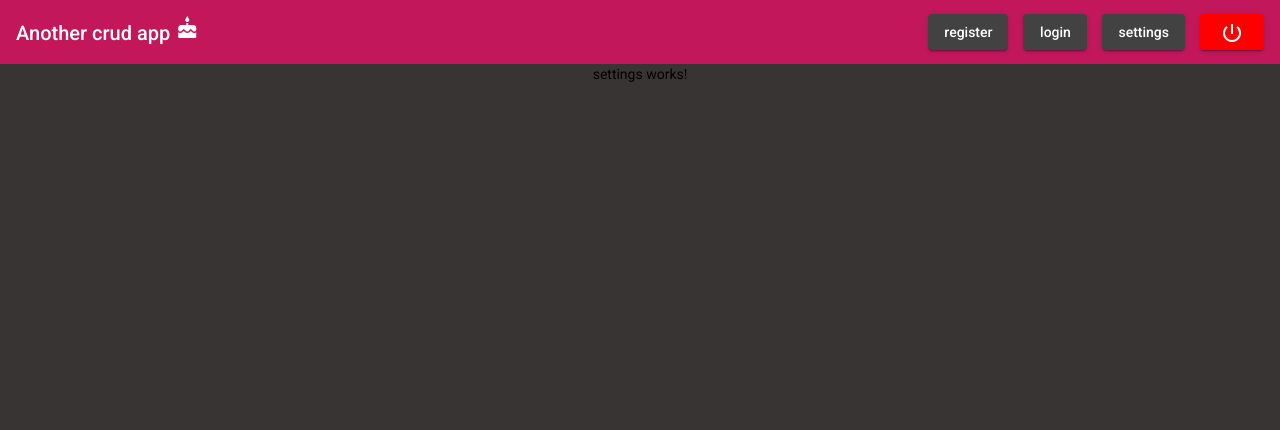
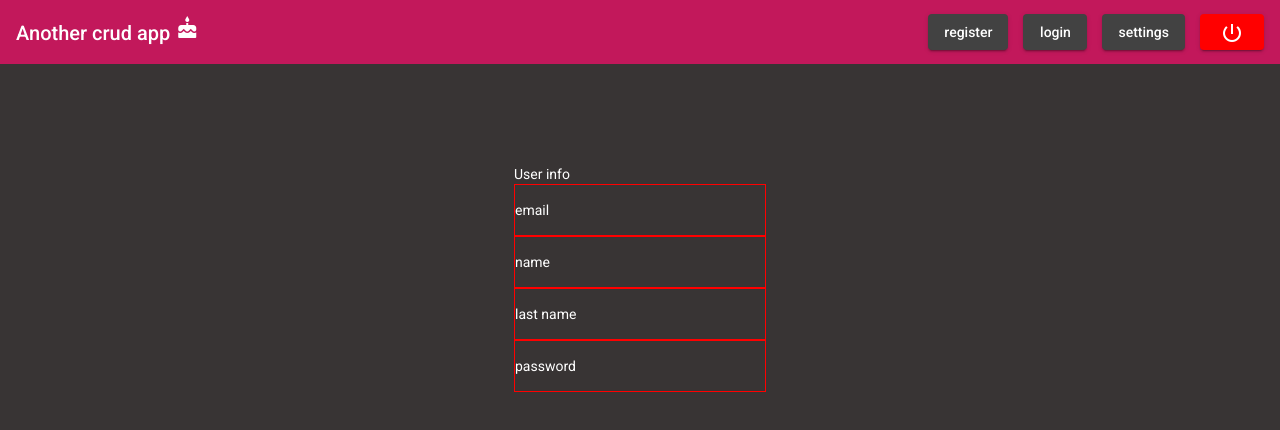
Before and after one commit to oDs1337/register-login-crud, an Angular app: page /settings in a window 1280 px wide. Shown: the top 430 px of the page. Built offline with nearby package versions, Linux system fonts and the light colour scheme.

Commit message:
moves services to a folder

```diff
--- a/src/app/login/login.component.ts
+++ b/src/app/login/login.component.ts
@@ -1,6 +1,6 @@
 import { Observable } from 'rxjs';
 import { Component, OnInit } from '@angular/core';
-import { AccountsService } from '../accounts.service';
+import { AccountsService } from '../services/accounts.service';
 import { FormBuilder, FormControl, FormGroup, Validators } from '@angular/forms';
 
 
--- a/src/app/register/register.component.ts
+++ b/src/app/register/register.component.ts
@@ -1,7 +1,7 @@
 import { Component, OnInit } from '@angular/core';
 import { FormBuilder, FormControl, FormGroup, Validators } from '@angular/forms';
 import { Account } from '../account';
-import { AccountsService } from '../accounts.service';
+import { AccountsService } from '../services/accounts.service';
 
 @Component({
   selector: 'app-register',
--- a/src/app/accounts.service.ts
+++ b/src/app/services/accounts.service.ts
@@ -1,6 +1,6 @@
 import { Subject, take, Observable } from 'rxjs';
 import { HttpClient } from '@angular/common/http';
-import { Account } from './account';
+import { Account } from './../account';
 import { Injectable } from '@angular/core';
 
 @Injectable({
@@ -8,8 +8,8 @@ import { Injectable } from '@angular/core';
 })
 export class AccountsService {
 
-  //musisz mi pomoc z tymi interface'ami bo nie wiedzialem jak to napisac
   #users: Account[] = [];
+  #currentUserInfo: Observable<Account> = new Observable();
   #databaseUrl = "https://register-login-crud-default-rtdb.europe-west1.firebasedatabase.app/registeredUsers.json";
 
   constructor(private http: HttpClient) { }
@@ -44,4 +44,8 @@ export class AccountsService {
   getUsers(){
     return this.#users;
   }
+
+  getCurrentUserInfo(){
+    return this.#currentUserInfo;
+  }
 }
--- a/src/app/settings/settings.component.css
+++ b/src/app/settings/settings.component.css
@@ -0,0 +1,13 @@
+.info{
+  margin-top: 100px;
+  display: flex;
+  flex-direction: column;
+  color: white;
+}
+.info_container{
+  width: 250px;
+  height: 50px;
+  display: flex;
+  align-items: center;
+  border: 1px solid red;
+}
--- a/src/app/settings/settings.component.html
+++ b/src/app/settings/settings.component.html
@@ -1 +1,20 @@
-<p>settings works!</p>
+<div class="info">
+  <div class="info_title">
+    <span>User info</span>
+  </div>
+
+  <div class="info_container info-email">
+    <span>email</span>
+  </div>
+  <div class="info_container info-name">
+    <span>name</span>
+  </div>
+  <div class="info_container info-lastName">
+    <span>last name</span>
+  </div>
+  <div class="info_container info-password">
+    <span>password</span>
+  </div>
+
+</div>
+<!-- trzeba zrobic formularz -->
```
Also changed, not shown: 1 other file (tests, documents, lock files or other folders).
